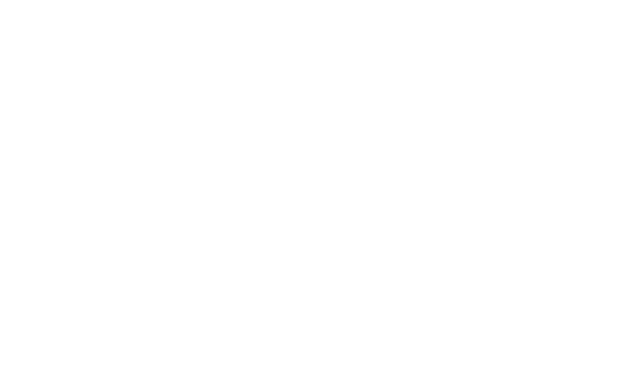
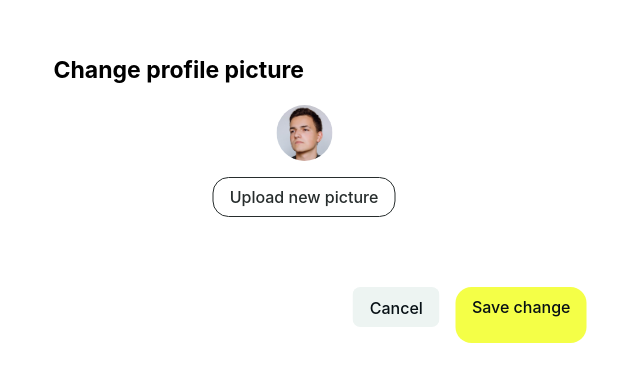
Before and after one commit to AndjelaShida/AuctionBay-Frontend, a React (Vite) app: page /changeprofilpicture in a window 1280 px wide. Before the commit this address had no page. Shown: the part 205-586 px from the top of the page, without its empty margins (320-960 px from the left). Built offline with nearby package versions, Linux system fonts and the light colour scheme.

Commit message:
change profile picture

```diff
--- a/src/profileSetting/changePassword.style.ts
+++ b/src/profileSetting/changePassword.style.ts
@@ -9,6 +9,7 @@
 padding: 16px;
 gap: 32px;
 background-color: #FFFFFF ;
+
 `;
 
 export const Header = styled.div`
--- /dev/null
+++ b/src/profileSetting/changeProfilPicture.style.ts
@@ -0,0 +1,158 @@
+import styled from "styled-components";
+
+
+export const Wrapper = styled.div  `
+width: 533px;
+height: 276px;
+border-radius: 16px;
+padding: 16px;
+gap: 32px;
+background-color: #FFFFFF ;
+
+ position: absolute;
+  top: 50%;
+  left: 50%;
+  transform: translate(-50%, -50%);
+
+`;
+
+export const Header = styled.div  `
+display: flex;
+flex-direction: column;
+width: 501px;
+height: 28px;
+gap: 16px;
+
+`;
+
+export const TextChange = styled.div  `
+width: 501px;
+height: 28px;
+  font-family: "Inter", sans-serif;
+  font-weight: 700;
+  font-style: bold;
+  font-size: 23px;
+  line-height: 120% ;
+  color: #000000 ;
+`;
+
+export const Inner = styled.div  `
+width: 501px;
+height: 112px;
+gap: 16px;
+display: flex;
+flex-direction:column;
+justify-content: center;
+align-items: center;
+margin-top: 20px;
+`;
+
+export const ProfilImage = styled.div  `
+width: 56px;
+height: 56px;
+border-radius: 50% ;
+overflow: hidden;
+
+img {
+width: 100% ;
+height: 100%;
+object-fit: cover;
+display; block;
+}
+`;
+
+export const TextButton = styled.div  `
+width: 149px;
+height: 24px;
+ font-family: "Inter", sans-serif;
+ font-weight: 500px;
+ font-size: 16px;
+ line-height: 24px;
+ color: #071015 ;
+
+`;
+
+export const Button = styled.button  `
+  display: inline-flex;
+  align-items: center;
+  justify-content: center;
+  height: 40px;
+  min-height: 40px;
+  padding: 8px 16px;
+  border: 1px solid #272D2D;
+  border-radius: 16px;
+  background-color: transparent;
+  color: #272D2D;
+
+  font-family: "Inter", sans-serif;
+  font-size: 16px;
+  font-weight: 500;
+  line-height: 24px;
+
+  cursor: pointer;
+  transition: all 0.2s ease;
+
+  &:hover {
+    background-color: #f6f6f6;
+  }
+
+  &:disabled {
+    opacity: 0.6;
+    cursor: not-allowed;
+  }
+`;
+
+export const BottomBar = styled.div`
+width 501px;
+height: 40px;
+gap: 16px;
+display: flex;
+flex-direction: row;
+justify-content: flex-end;
+margin-top: 70px;
+` ;
+
+
+export const ButtonCancel = styled.button`
+width 85px;
+height: 40px;
+min-height: 40px;
+padding: 8px 16px ;
+gap: 8px;
+display: flex;
+flex-direction: column;
+background-color: #EDF4F2 ;
+` ;
+
+export const CancelText = styled.div`
+width 53px;
+height: 24px;
+ font-family: "Inter", sans-serif;
+ font-weight: 500;
+ font-size: 16px;
+ line-height: 24px;
+ color: #071015 ;
+` ;
+
+export const ButtonSave = styled.div`
+width 139px;
+height: 40px;
+min-height: 40px;
+border-radius: 16px;
+padding: 8px 16px;
+background-color: #F4FF47 ;
+
+` ;
+
+
+export const SaveText = styled.div`
+width 107px;
+height: 24px;
+ font-family: "Inter", sans-serif;
+ font-weight: 500;
+ font-size: 16px;
+ line-height: 24px;
+ color: #071015 ;
+ text-align: center ;
+
+` ;
--- /dev/null
+++ b/src/profileSetting/changeProfilPicture.tsx
@@ -0,0 +1,64 @@
+import { useState } from "react";
+import {
+    BottomBar,
+  Button,
+  ButtonCancel,
+  ButtonSave,
+  CancelText,
+  Header,
+  Inner,
+  ProfilImage,
+  SaveText,
+  TextChange,
+  Wrapper,
+} from "./changeProfilPicture.style";
+
+interface Props {
+  label: string;
+  onClick?: () => void;
+  disabled?: boolean;
+}
+const ChangeProfilPicture: React.FC<Props> = ({ onClick, disabled}) => {
+
+    const [isOverlayOpen, setIsOverlayOpen] = useState(true);
+
+      const handleSave = () => {
+        setIsOverlayOpen(false); // Ova linija zatvara "overlay"
+        console.log("Change saved");
+      };
+
+      const handleCancel = () => {
+        setIsOverlayOpen(false); // Zatvaranje na Cancel
+        console.log("Changes discarded");
+      };
+
+      if (!isOverlayOpen) return null;
+  return (
+    <Wrapper>
+      <Header>
+        <TextChange>Change profile picture</TextChange>
+      </Header>
+
+      <Inner>
+        <ProfilImage>
+          <img src="/images/profile.png" alt="profile picture"></img>
+        </ProfilImage>
+
+        <Button onClick={onClick} disabled={disabled}>
+                Upload new picture
+        </Button>
+      </Inner>
+
+          <BottomBar>
+              <ButtonCancel onClick={handleCancel}>
+                <CancelText>Cancel</CancelText>
+              </ButtonCancel>
+
+              <ButtonSave onClick={handleSave}>
+                <SaveText>Save change</SaveText>
+              </ButtonSave>
+            </BottomBar>
+    </Wrapper>
+  );
+};
+export default ChangeProfilPicture;
--- a/src/routes/AppRouter.tsx
+++ b/src/routes/AppRouter.tsx
@@ -18,6 +18,7 @@
 import AuctionEmptyState from "../emptyState/auctionEmptyState";
 import ProfileSettings from "../profileSetting/profileSettings";
 import ChangePassword from "../profileSetting/changePassword";
+import ChangeProfilPicture from "../profileSetting/changeProfilPicture";
 
 
 
@@ -41,6 +42,7 @@
         <Route path="/auctionemptystate" element={<AuctionEmptyState />} />
         <Route path="/profilesetting" element={<ProfileSettings />} />
         <Route path="/changepassword" element={<ChangePassword />} />
+        <Route path="/changeprofilpicture" element={<ChangeProfilPicture />} />
       </Routes>
     </BrowserRouter>
   );
```
